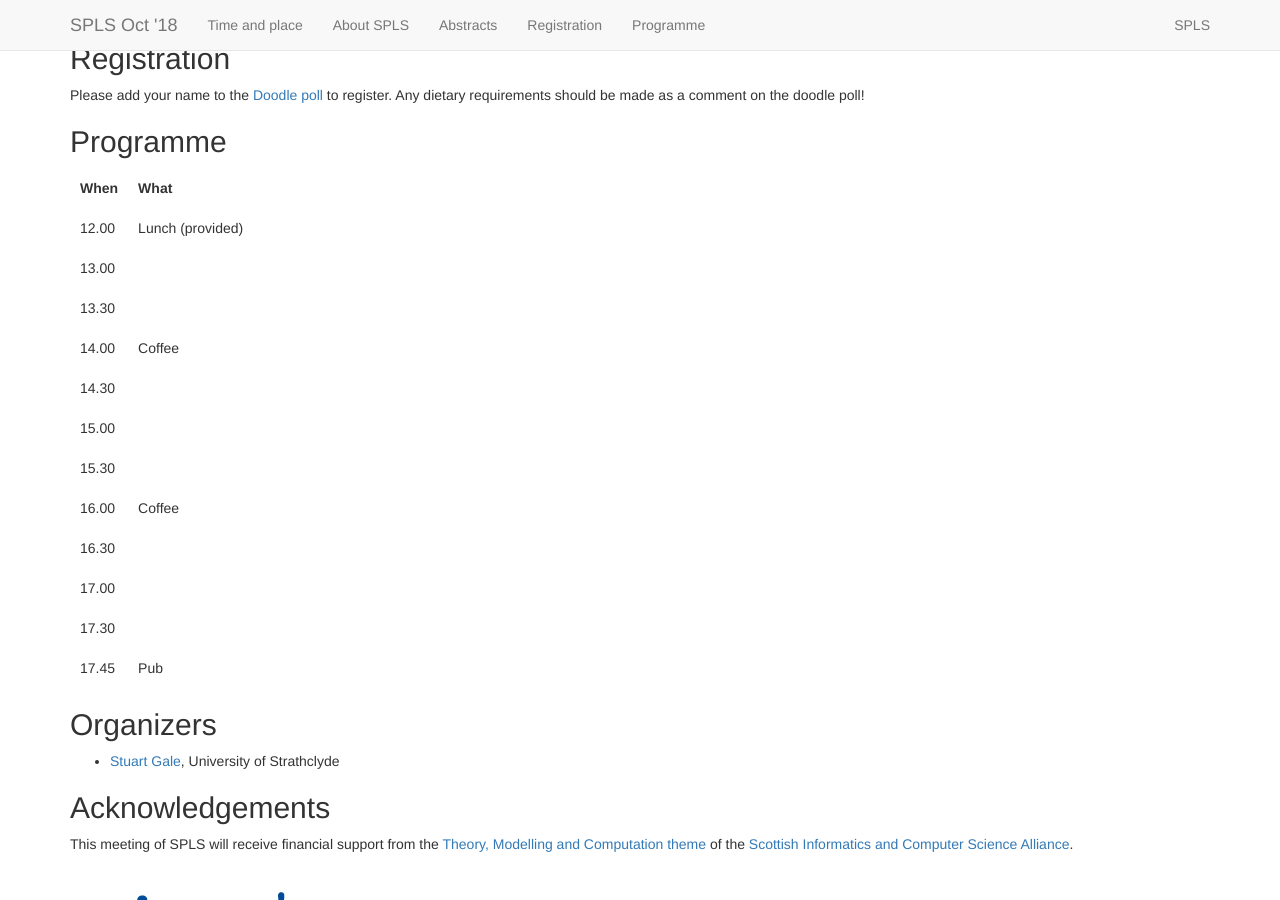
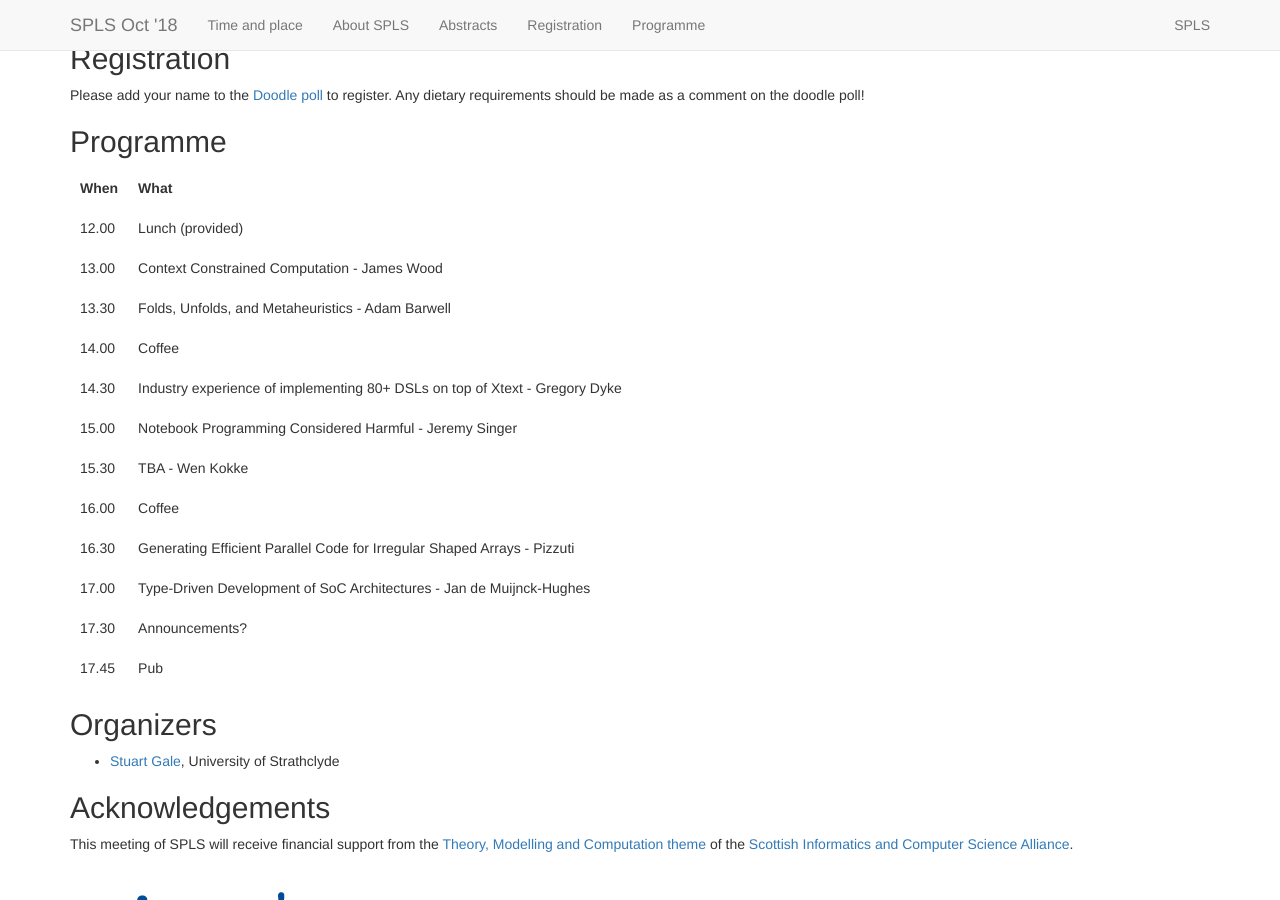
Before and after one commit to msp-strath/spls-18, a Jekyll site: the page built from index.md, in a window 1280 px wide and 900 px high, scrolled down 460 px. Built offline with Jekyll 4.4.1, drawn with Linux system fonts in a browser that asks for light colours; nearby versions of some CDN libraries.

Commit message:
Adding titles and speakers in the programme

```diff
--- a/index.md
+++ b/index.md
@@ -50,16 +50,16 @@ doodle poll!
 |When   | What |
 |-------|-----------------|
 | 12.00 | Lunch (provided) |
-| 13.00 | |
-| 13.30 | |
+| 13.00 | Context Constrained Computation - James Wood |
+| 13.30 | Folds, Unfolds, and Metaheuristics - Adam Barwell |
 | 14.00 | Coffee |
-| 14.30 | |
-| 15.00 | |
-| 15.30 | |
+| 14.30 | Industry experience of implementing 80+ DSLs on top of Xtext - Gregory Dyke |
+| 15.00 | Notebook Programming Considered Harmful - Jeremy Singer |
+| 15.30 | TBA - Wen Kokke |
 | 16.00 | Coffee |
-| 16.30 | |
-| 17.00 | |
-| 17.30 | |
+| 16.30 | Generating Efficient Parallel Code for Irregular Shaped Arrays - Pizzuti |
+| 17.00 | Type-Driven Development of SoC Architectures - Jan de Muijnck-Hughes |
+| 17.30 | Announcements? |
 | 17.45 | Pub |
 
 
```
